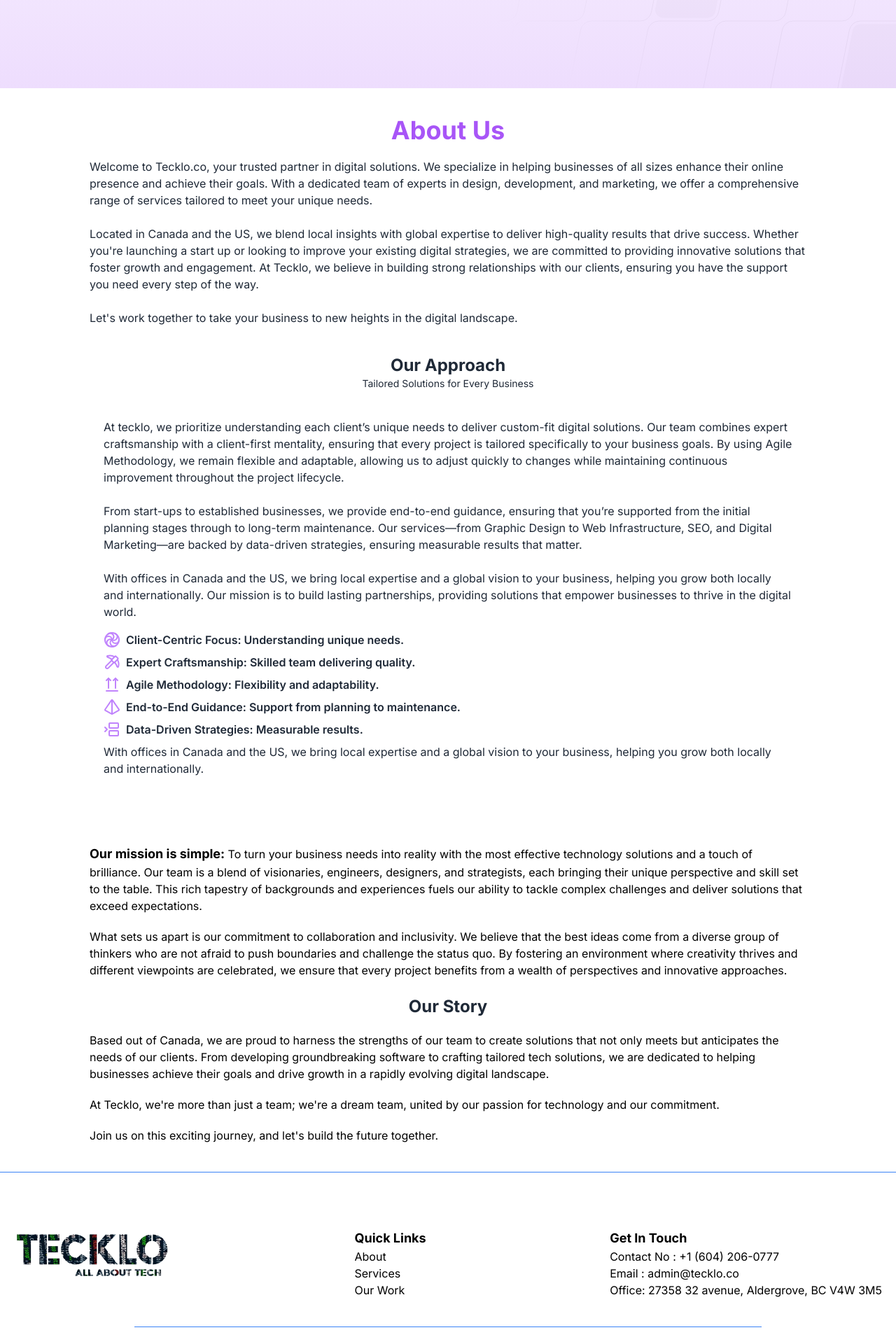
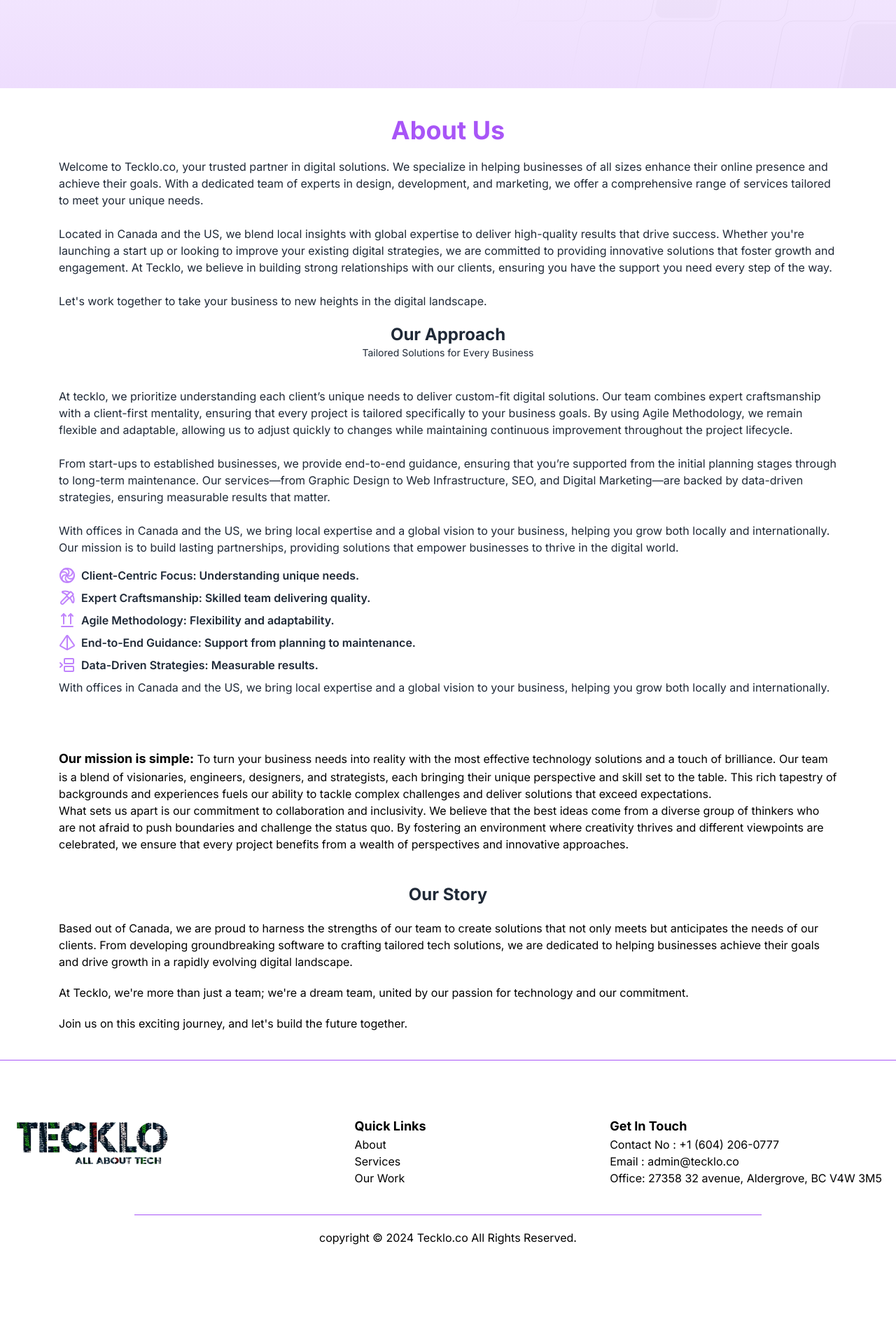
Before and after one commit to shivamdev24/Tecklo.co, a Next.js app: page /about in a window 1280 px wide. Shown: the part 500-2420 px from the top of the page at 70% size. After the commit the page ends 2300 px from the top, so only its background shows below. Built offline with nearby package versions, Linux system fonts and the light colour scheme.

Commit message:
ui update

```diff
--- a/src/app/page.tsx
+++ b/src/app/page.tsx
@@ -342,7 +342,7 @@
             <div className="w-full  ">
             <Fade direction="left" >
 
-              <svg width="400" height="400" viewBox="0 0 600 400" xmlns="http://www.w3.org/2000/svg" >
+              <svg width="330" height="300" className=" w-full" viewBox="0 0 600 400" xmlns="http://www.w3.org/2000/svg" >
                 <text x="50%" y="40" font-size="24" font-weight="bold" fill="#333" text-anchor="middle">
                   Welcome to Tecklo.co
                 </text>
@@ -401,7 +401,7 @@
         </div>
       </section>
       <section className="py-8 relative flex flex-col items-center">
-        <h1 className="z-50 relative text-center font-bold text-2xl lg:text-4xl text-purple-600 py-10">Our Project</h1>
+        <h1 className="z-30 relative text-center font-bold text-2xl lg:text-4xl text-purple-600 py-10">Our Project</h1>
         <div className="absolute pointer-events-none inset-1 flex items-center justify-center  bg-gradient-to-tr   from-[#fff] to-purple-500/[.5] [mask-image:radial-gradient(ellipse_at_center,transparent_10%,black)]"></div>
         <div className="grid grid-cols-1 md:grid-cols-2 max-w-6xl mx-auto gap-5 px-5 lg:px-0 justify-center items-center">
           <div className="border w-full lg:w-[35vw] hover:scale-110  duration-500 rounded bg-white"> <Image
@@ -478,7 +478,7 @@
         <div>
           <div className="flex flex-col max-w-7xl mx-auto gap-5 justify-center items-center">
             <Fade direction="left" >
-              <h1 className="text-center py-10 font-bold text-xl md:text-4xl text-black">
+              <h1 className="text-center py-10 font-bold text-xl md:text-4xl text-purple-600">
                 Why Choose Us
               </h1>
             </Fade>
--- a/src/components/AboutPageComponent.tsx
+++ b/src/components/AboutPageComponent.tsx
@@ -79,14 +79,13 @@
         </div>
         <div className="h-[70vh] w-full -z-10  bg-gradient-to-b from-transparent to-purple-500/[0.2] absolute top-0 left-0"></div>
       </section>
-      <section className=" py-10 px-5">
-        <div className="max-w-5xl mx-auto flex flex-col gap-5">
-          <Fade direction="up">
+      <section className="max-w-6xl mx-auto py-10 px-5 flex flex-col  gap-5 justify-center">
+        <div className=" flex flex-col gap-5">
             <h1 className="text-purple-500 text-4xl font-bold text-center ">
               About Us
             </h1>
-          </Fade>
-          <Fade direction="up">
+
+            <section >
               <p className="text-base text-gray-800">
                 <span>
                   Welcome to Tecklo.co, your trusted partner in digital solutions. We specialize in helping businesses of all sizes enhance their online presence and achieve their goals. With a dedicated team of experts in design, development, and marketing, we offer a comprehensive range of services tailored to meet your unique needs.
@@ -103,11 +102,11 @@
                   Let&apos;s work together to take your business to new heights in the digital landscape.
                 </span>
               </p>
-          </Fade>
-          <Fade direction="up">
+           </section>
 
-            <div className="flex flex-col max-w-6xl mx-auto gap-5 justify-center ">
-              <section className=" bg-light p-5 text-gray-800">
+
+            <div className="flex flex-col  gap-5 justify-center ">
+              <section className=" bg-light  text-gray-800">
                 <h2 className="text-center text-2xl font-bold ">Our Approach</h2>
                 <h3 className="pb-10 text-center text-sm">Tailored Solutions for Every Business</h3>
                 <div className="row">
@@ -138,8 +137,8 @@
 
 
             </div>
-          </Fade>
-          <Fade direction="up">
+
+            <section>
               <p>
                 <strong className="text-lg"> Our mission is simple:</strong> To
                 turn your business needs into reality with the most effective
@@ -159,14 +158,12 @@
                 ensure that every project benefits from a wealth of perspectives
                 and innovative approaches.
               </p>
-          </Fade>
+            </section>
+
         </div>
-        <div className="max-w-5xl mx-auto mt-6 flex flex-col gap-5">
-          <Fade direction="up">
+        <div className="max-w-6xl mx-auto mt-6 flex flex-col gap-5">
 
           <h2 className="text-gray-800 text-2xl font-bold text-center">Our Story</h2>
-          </Fade>
-<Fade direction="up">
 
           <p>
             Based out of Canada, we are proud to harness the strengths of our
@@ -176,21 +173,19 @@
             businesses achieve their goals and drive growth in a rapidly
             evolving digital landscape.
           </p>
-</Fade>
-<Fade direction="up">
+
 
           <p>
             At Tecklo, we&apos;re more than just a team; we&apos;re a dream
             team, united by our passion for technology and our commitment.
           </p>
-</Fade>
-<Fade direction="up">
+
 
           <p>
             Join us on this exciting journey, and let&apos;s build the future
             together.
           </p>
-</Fade>
+
 
         </div>
       </section>
--- a/src/components/CTAButton.tsx
+++ b/src/components/CTAButton.tsx
@@ -13,7 +13,7 @@
     return (
         <div className='bg-gradient-to-tr   from-[#766fffe8] to-[#00276b]'>
             <div className="p-6  flex py-10 flex-col lg:flex-row justify-between items-center max-w-5xl mx-auto">
-                <div className='max-w-xl text-white mx-auto'>
+                <div className='max-w-xl text-white mx-auto text-center lg:text-start'>
                     <h2 className="text-xl lg:text-5xl font-semibold mb-4">Get in Touch with Us!</h2>
                     <p className="mb-4 text-sm">
                         Whether you have questions, need assistance, or want to discuss your project,
--- a/src/components/Footer.tsx
+++ b/src/components/Footer.tsx
@@ -6,7 +6,7 @@
 
 function Footer() {
   return (
-    <footer className="pt-10  text-black border-t border-blue-500">
+    <footer className="pt-10  text-black border-t border-purple-500">
       <div className="max-w-7xl py-10 mx-auto flex flex-col md:flex-row px-5 md:justify-between">
         <div>
           <Image
@@ -20,13 +20,13 @@
         <div className="mt-8 md:mt-0">
           <h1 className="font-bold text-lg">Quick Links</h1>
           <div className="flex flex-col">
-            <Link className="hover:text-blue-500 duration-500" href="/about">
+            <Link className="hover:text-purple-500 duration-500" href="/about">
               About
             </Link>
-            <Link className="hover:text-blue-500 duration-500" href="/service">
+            <Link className="hover:text-purple-500 duration-500" href="/service">
               Services
             </Link>
-            <Link className="hover:text-blue-500 duration-500" href="/work">
+            <Link className="hover:text-purple-500 duration-500" href="/work">
               Our Work
             </Link>
           </div>
@@ -42,7 +42,7 @@
           </div>
         </div>
       </div>
-      <div className="p-5 text-center border-t border-blue-500 max-w-4xl mx-auto flex flex-col gap-2 itme-center justify-center">
+      <div className="p-5 text-center border-t border-purple-500 max-w-4xl mx-auto flex flex-col gap-2 itme-center justify-center">
         <p>copyright &copy; 2024 Tecklo.co All Rights Reserved.</p>
         {/* <p className="text-sm">
           Made by{" "}
--- a/src/components/ServiceComponent.tsx
+++ b/src/components/ServiceComponent.tsx
@@ -300,7 +300,7 @@
         <div className="max-w-7xl mx-auto  px-5 flex flex-col gap-4">
           <div>
             <Fade direction="left">
-              <h2 className="text-3xl text-center py-5 font-bold underline text-blue-500">
+              <h2 className="text-3xl text-center py-5 font-bold underline text-purple-500">
                 Our Services
               </h2>
             </Fade>
```
Also changed, not shown: src/components/Navbar.tsx (+7 -7 lines). Lines whose indentation alone changed are shown as unchanged.
